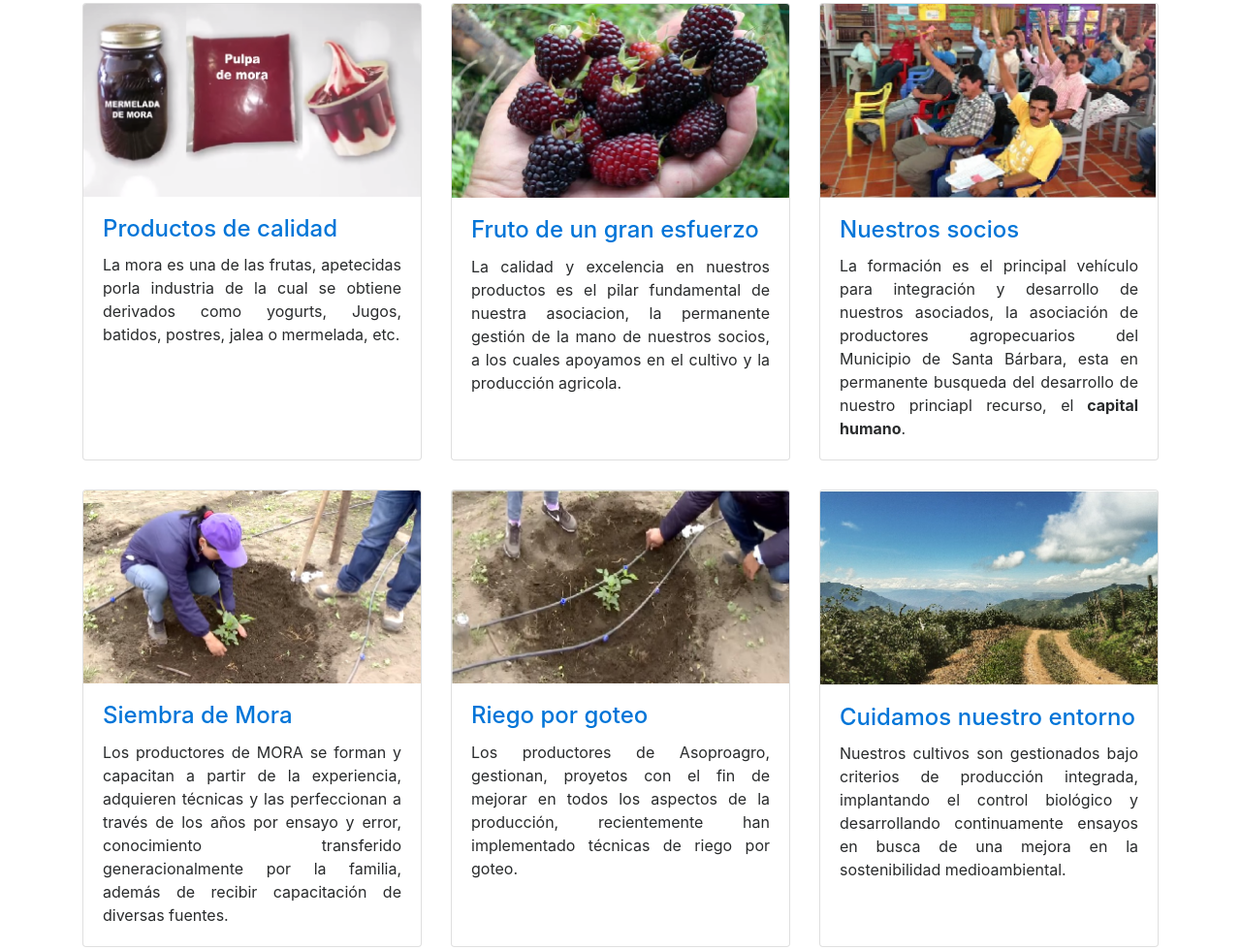
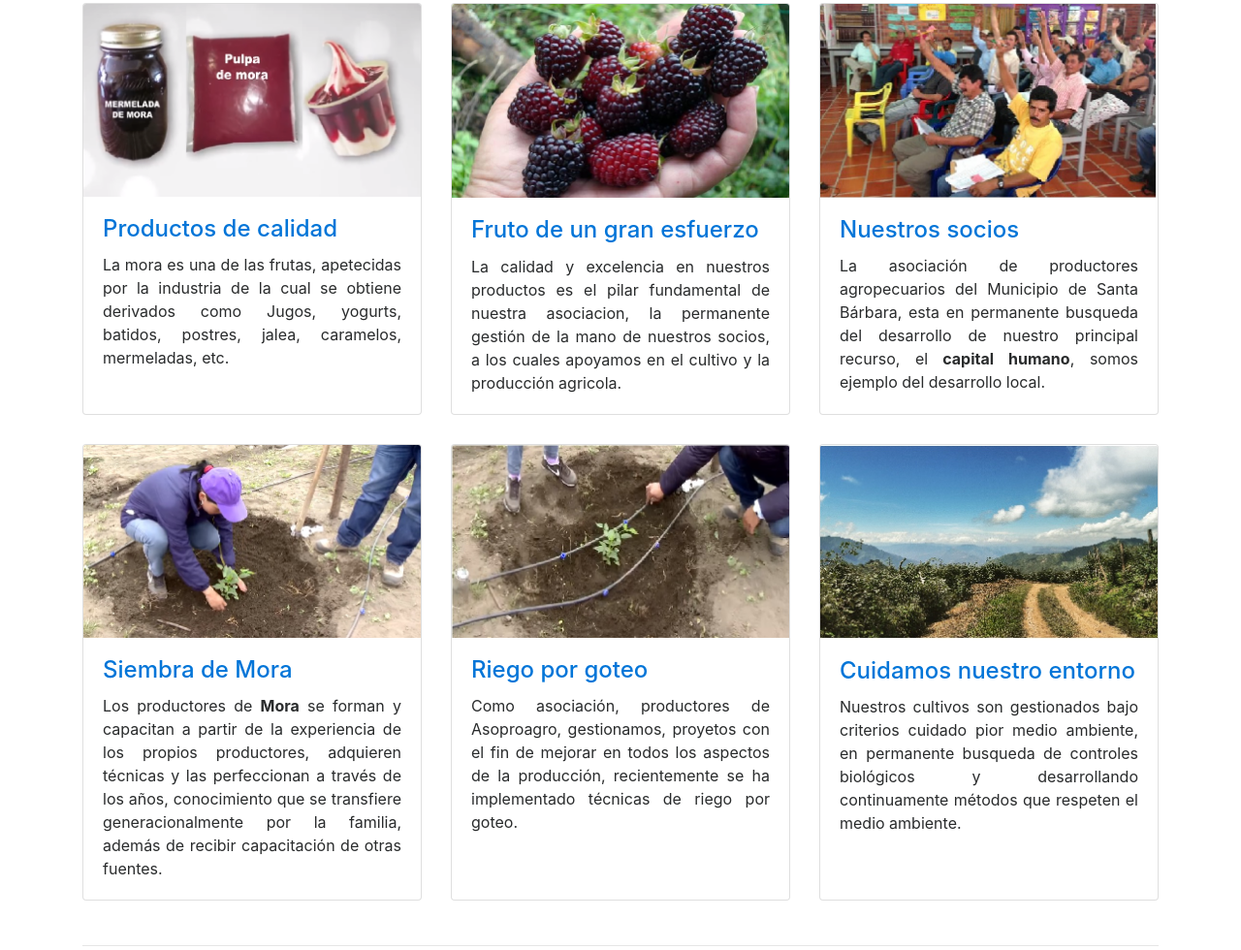
Before and after one commit to asoproagro/web, a website: page index.html in a window 1280 px wide. Shown: the part 1015-1995 px from the top of the page at 97% size. Drawn offline with Linux system fonts and the light colour scheme.

Commit message:
actualizacion del index

```diff
--- a/index.html
+++ b/index.html
@@ -125,7 +125,7 @@
                     <h1 class="section-heading">Asoproagro</h1>
                     <p class="lead section-lead"> Nuestra organización</p>
                     <p class="section-paragraph" style="text-align: justify;">
-                        La asociacion de productores agropecuarios del Municipio de Santa Bárbara,<b>ASOPROAGRO</b> creada con el fin de mejorar las condiciones de los pequeños propductores agricolas de nuestro municipio. En un principio producíamos y vendíamos pequeñas cantidades de mora al mercado local  y hoy día es un renglon fuerte de la economia del Municipio, Nuestras explotaciones están situadas en las veredas del municipio de Santa Bárbara.</p>
+                        La asociacion de productores agropecuarios del Municipio de Santa Bárbara,<b> ASOPROAGRO</b> creada con el fin de mejorar las condiciones de los pequeños productores del municipio de Santa Bárbara. En un principio producíamos y vendíamos pequeñas cantidades de mora al mercado local  y hoy día es un renglon fuerte y pujante de la economia local, Nuestras explotaciones están situadas en las veredas del municipio de Santa Bárbara.</p>
                     </div>
                 </div>
             </div>
@@ -149,7 +149,7 @@
                     <a href="#"><img class="card-img-top img-fluid" src="img/producto0.jpg" alt=""></a>
                     <div class="card-block">
                         <h4 class="card-title"><a href="#">Productos de calidad</a></h4>
-                        <p class="card-text" style="text-align: justify;">La mora es una de las frutas, apetecidas porla industria de la cual se obtiene derivados como  yogurts, Jugos, batidos, postres, jalea o mermelada, etc.</p>
+                        <p class="card-text" style="text-align: justify;">La mora es una de las frutas, apetecidas por la industria de la cual se obtiene derivados como  Jugos, yogurts,  batidos, postres, jalea, caramelos, mermeladas, etc.</p>
                     </div>
                 </div>
             </div>
@@ -167,7 +167,7 @@
                     <a href="#"><img class="card-img-top img-fluid" src="img/producto3.jpg" alt=""></a>
                     <div class="card-block">
                         <h4 class="card-title"><a href="#">Nuestros socios</a></h4>
-                        <p class="card-text" style=" text-align: justify;">La formación es el principal vehículo para integración y desarrollo de nuestros asociados, la asociación de productores agropecuarios del Municipio de Santa Bárbara, esta en permanente busqueda del desarrollo de nuestro princiapl recurso, el<b> capital humano</b>.  </p>
+                        <p class="card-text" style=" text-align: justify;">La  asociación de productores agropecuarios del Municipio de Santa Bárbara, esta en permanente busqueda del desarrollo de nuestro principal recurso, el<b> capital humano</b>, somos ejemplo del desarrollo local.  </p>
                     </div>
                 </div>
             </div>
@@ -176,8 +176,8 @@
                     <a href="#"><img class="card-img-top img-fluid" src="img/producto4.jpg" alt=""></a>
                     <div class="card-block">
                         <h4 class="card-title"><a href="#">Siembra de Mora</a></h4>
-                        <p class="card-text" style=" text-align: justify;">Los productores de MORA se forman y capacitan a partir de la
-                        experiencia, adquieren técnicas y las perfeccionan a través de los años por ensayo y error, conocimiento transferido generacionalmente por la familia, además de recibir capacitación de diversas fuentes.</p>
+                        <p class="card-text" style=" text-align: justify;">Los productores de <b>Mora</b> se forman y capacitan a partir de la
+                        experiencia de los propios productores, adquieren técnicas y las perfeccionan a través de los años, conocimiento que se transfiere generacionalmente por la familia, además de recibir capacitación de otras fuentes.</p>
                         </div>
                     </div>
                 </div>
@@ -186,7 +186,7 @@
                         <a href="#"><img class="card-img-top img-fluid" src="img/producto5.jpg" alt=""></a>
                         <div class="card-block">
                             <h4 class="card-title"><a href="#">Riego por goteo</a></h4>
-                            <p class="card-text" style="text-align: justify;">Los productores de Asoproagro, gestionan, proyetos con el fin de mejorar en todos los aspectos de la producción, recientemente han implementado técnicas de riego por goteo.</p>
+                            <p class="card-text" style="text-align: justify;">Como asociación,  productores de Asoproagro, gestionamos, proyetos con el fin de mejorar en todos los aspectos de la producción, recientemente se ha implementado técnicas de riego por goteo.</p>
                         </div>
                     </div>
                 </div>
@@ -195,7 +195,7 @@
                         <a href="#"><img class="card-img-top img-fluid" src="img/producto6.jpg" alt=""></a>
                         <div class="card-block">
                             <h4 class="card-title"><a href="#">Cuidamos nuestro entorno</a></h4>
-                            <p class="card-text" style="text-align: justify;">Nuestros cultivos son gestionados bajo criterios de producción integrada, implantando el control biológico y desarrollando continuamente ensayos en busca de una mejora en la sostenibilidad medioambiental.</p>
+                            <p class="card-text" style="text-align: justify;">Nuestros cultivos son gestionados bajo criterios cuidado pior medio ambiente, en permanente busqueda de controles biológicos y desarrollando continuamente métodos que respeten el medio ambiente.</p>
                         </div>
                     </div>
                 </div>
@@ -232,7 +232,7 @@
             <!-- Call to Action Section -->
             <div class="row mb-4">
                 <div class="col-md-8">
-                    <p>Es una planta perenne, arbustiva, de porte semierecto, con tallos rastreros o semierguidos, la mora se adapta a alturas de 1200  a 3500 metros, pero el rango de altura más apropiado es de 1800 a 2400 metros.</p>
+                    <p style="text-align: justify;">Es una planta perenne, arbustiva, de porte semierecto, con tallos rastreros o semierguidos, la mora se adapta a alturas de 1200  a 3500 metros, pero el rango de altura más apropiado es de 1800 a 2400 metros.</p>
                 </div>
                 <div class="col-md-4">
                     <a class="btn btn-lg btn-secondary btn-block" href="#">Ver Encabezado</a>
```
